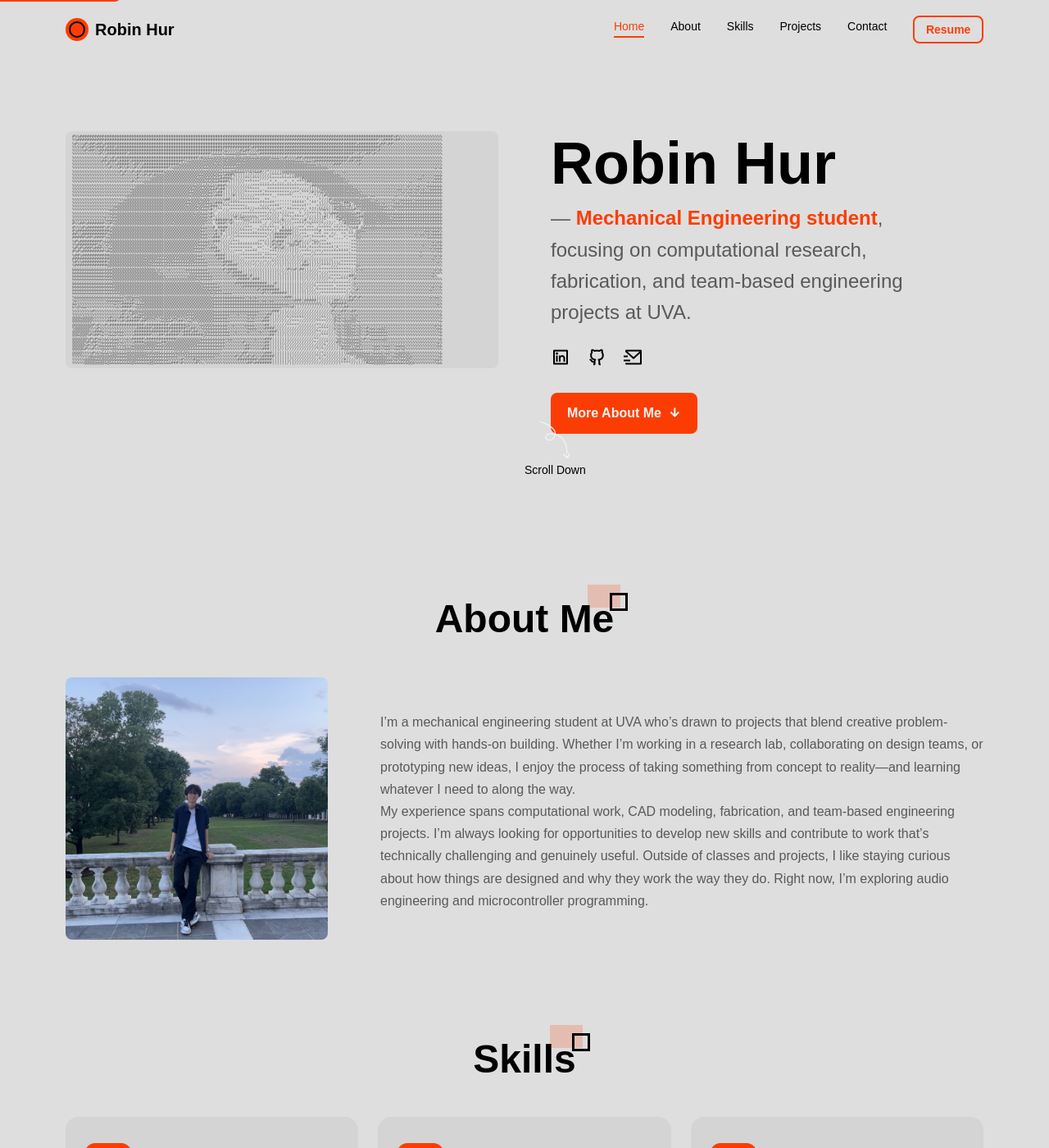
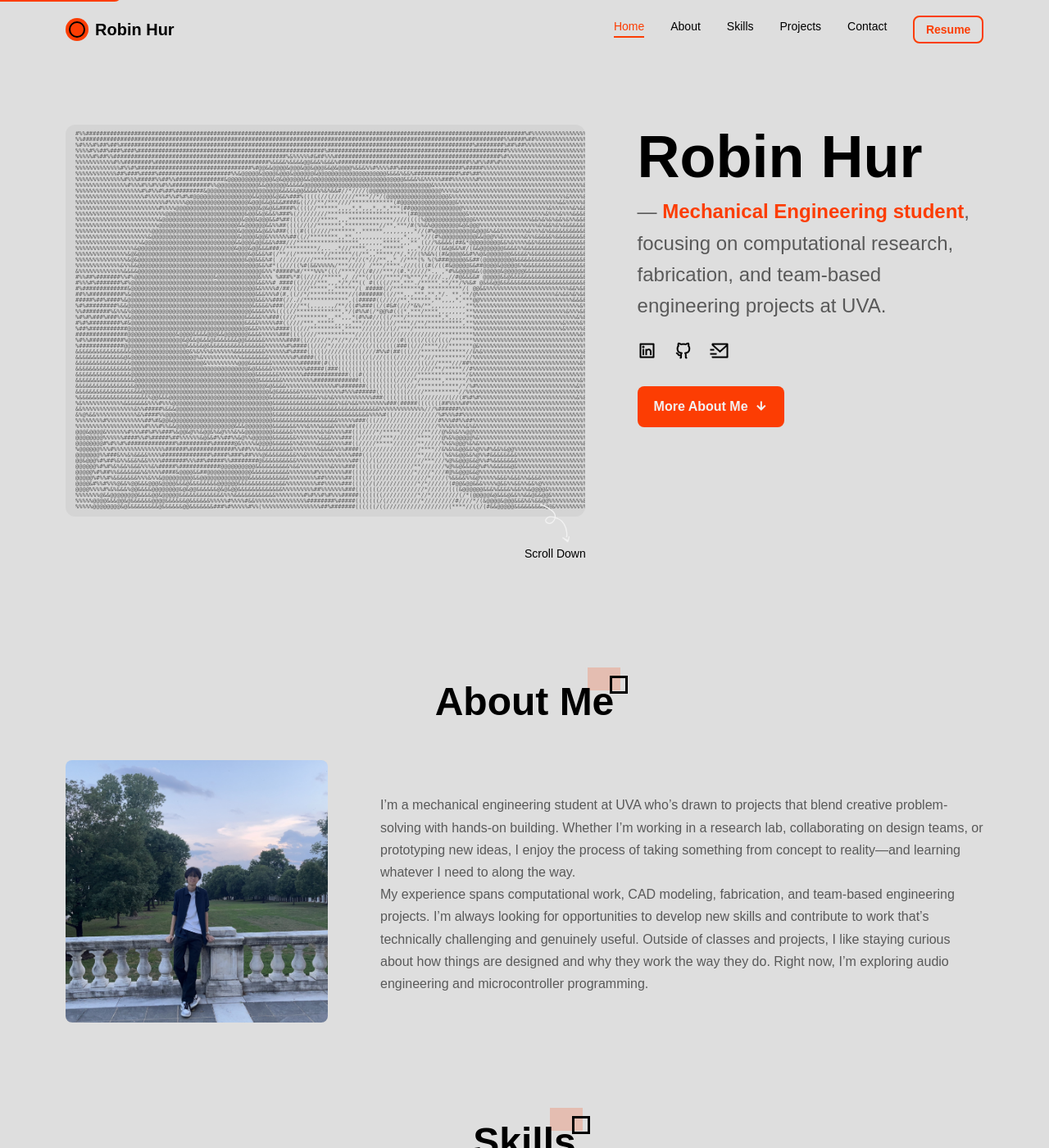
Before and after one commit to RobinKHur/RobinKHur.github.io, a Jekyll site: the page built from index.html, in a window 1280 px wide and 1400 px high. Shown: the whole window at 82% size. Built offline with Jekyll 4.4.1, drawn with Linux system fonts in a browser that asks for light colours; some web fonts are replaced.

Commit message:
Add files via upload

```diff
--- a/css/styles.css
+++ b/css/styles.css
@@ -262,30 +262,30 @@ button { font-family: inherit; cursor: pointer; border: none; background: none;
 
 /*=============== HOME ===============*/
 .home {
-  padding-top: calc(var(--header-height) + 1rem);
+  padding-top: calc(var(--header-height) + 2rem);
 }
 
 .home__container {
   position: relative;
-  row-gap: 1.25rem;
+  row-gap: 1.5rem;
 }
 
-/* ASCII art sits at the very top of home, hugging the left edge and capped at roughly half the home container width so the name/headline sit to its right */
+/* ASCII art sits at the very top of home, hugging the left edge and scaled so the portrait visually fills roughly half the viewport width on desktop. Font-size is viewport-based so the figure scales with window size. */
 .home__ascii-art {
   text-align: left;
-  margin-top: 0.5rem;
+  margin-top: 1rem;
 }
 
 .home__ascii-art__pre {
   font-family: ui-monospace, "SF Mono", Menlo, Consolas, "Courier New", monospace;
-  font-size: clamp(2px, 0.4vw, 5px);
-  line-height: 0.85;
+  font-size: clamp(4px, 0.55vw, 7px);
+  line-height: 1;
   color: var(--text-color);
   background-color: var(--container-color);
-  padding: 0.25rem 0.5rem;
-  border-radius: 0.5rem;
-  overflow-x: hidden;
-  max-width: min(100%, 560px);
+  padding: 0.5rem 0.75rem;
+  border-radius: 0.75rem;
+  overflow-x: auto;
+  max-width: 100%;
   white-space: pre;
   text-align: left;
   margin: 0;
@@ -293,7 +293,7 @@ button { font-family: inherit; cursor: pointer; border: none; background: none;
 
 .home__data {
   text-align: center;
-  margin-top: 0.5rem;
+  margin-top: 1rem;
 }
 
 .home__name {
@@ -878,7 +878,7 @@ button:focus-visible {
 /* For medium devices */
 @media screen and (min-width: 768px) {
   .home__container {
-    grid-template-columns: 1fr 1fr;
+    grid-template-columns: 1.3fr 1fr;
     align-items: start;
     column-gap: 2rem;
   }
@@ -910,10 +910,10 @@ button:focus-visible {
   }
 
   .home__container {
-    grid-template-columns: minmax(0, 1fr) minmax(0, 1fr);
+    grid-template-columns: minmax(0, 1.5fr) minmax(0, 1fr);
     align-items: start;
     column-gap: 4rem;
-    padding-block: 4rem 5rem;
+    padding-block: 3rem 5rem;
   }
   .home__name { font-size: var(--biggest-font-size); }
 
```
